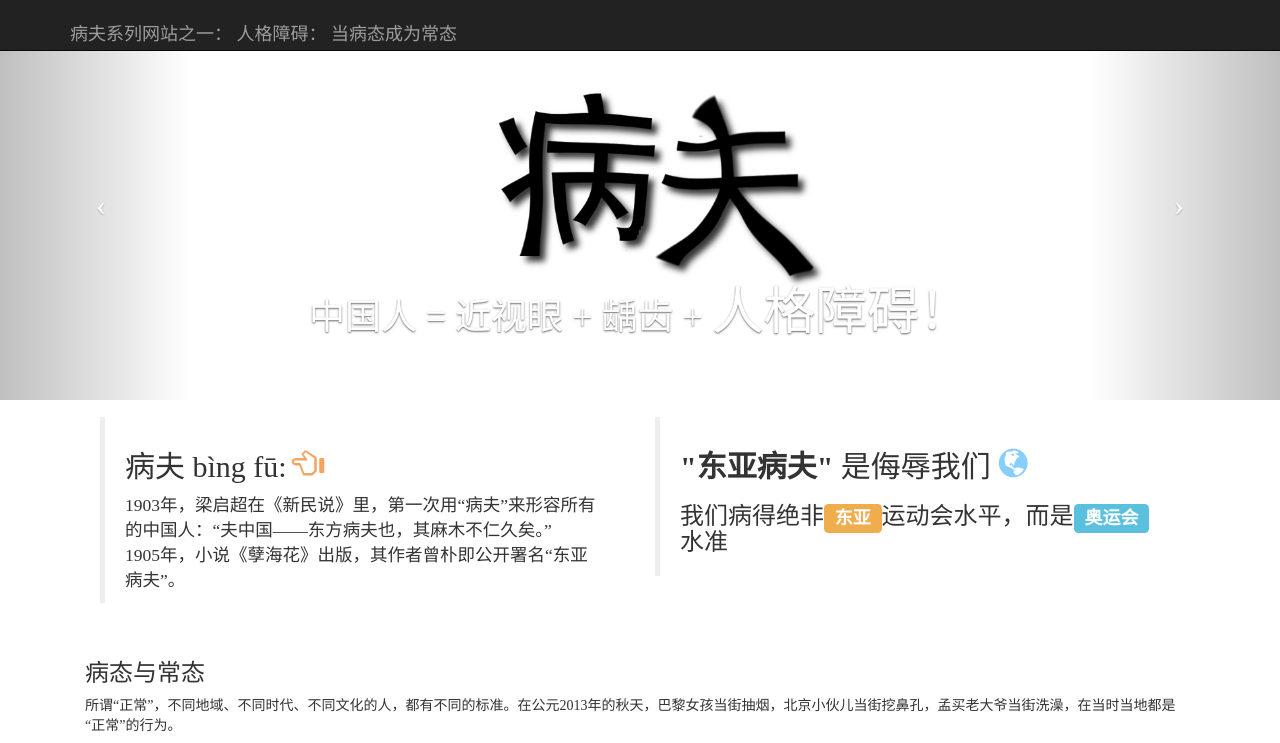
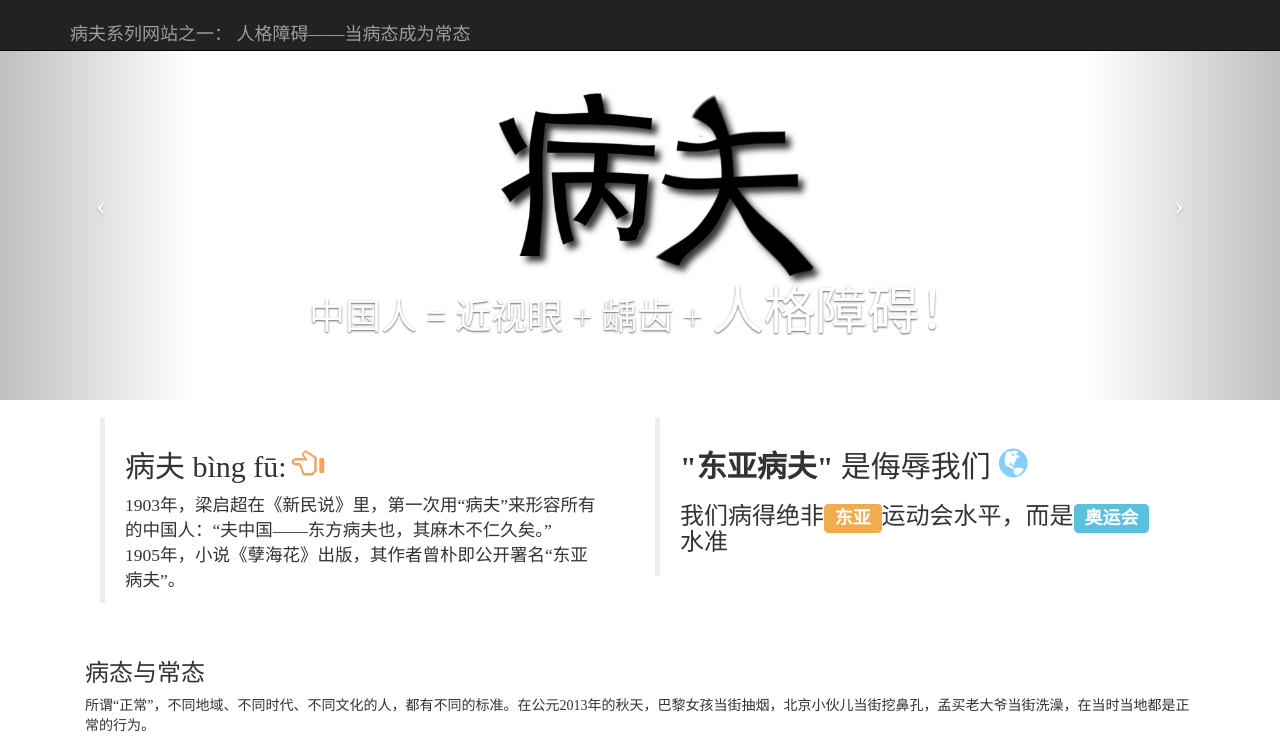
Before and after one commit to bingfu/bingfu, a plain HTML site: page public/index.html in a window 1280 px wide. Shown: the top 743 px of the page. Drawn offline with nearby package versions, Linux system fonts and the light colour scheme.

Commit message:
index.html edit from bingfu_org account

```diff
--- a/public/index.html
+++ b/public/index.html
@@ -26,7 +26,7 @@
             <span class="icon-bar"></span>
             <span class="icon-bar"></span>
           </button>
-          <a class="navbar-brand" href="index.html"><h4>病夫系列网站之一： 人格障碍： 当病态成为常态</h4></a>
+          <a class="navbar-brand" href="index.html"><h4>病夫系列网站之一： 人格障碍——当病态成为常态</h4></a>
         </div>
 
         <!-- Collect the nav links, forms, and other content for toggling -->
@@ -108,7 +108,7 @@
       <div class="row section">
         <div class="col-lg-12">
           <h3>病态与常态</h3>
-          <p>所谓“正常”，不同地域、不同时代、不同文化的人，都有不同的标准。在公元2013年的秋天，巴黎女孩当街抽烟，北京小伙儿当街挖鼻孔，孟买老大爷当街洗澡，在当时当地都是“正常”的行为。</p>
+          <p>所谓“正常”，不同地域、不同时代、不同文化的人，都有不同的标准。在公元2013年的秋天，巴黎女孩当街抽烟，北京小伙儿当街挖鼻孔，孟买老大爷当街洗澡，在当时当地都是正常的行为。</p>
           <p>同样，“病态”也是个相对的概念。患者多了，大家见多不怪，病态也就慢慢成了常态了。近视眼和龋齿在中国、肥胖在美国，都是这样的例子。<img src="img/near-sighted-chinese-children.jpg" alt="中国近视儿童" /></p>
           <h3>人格障碍</h3>
           <h5>人格障碍，通俗的说，是一种精神疾病，在中国患者甚众。尤其以<div class="label label-warning">自恋人格障碍</div>和<div class="label label-warning">边缘性人格障碍</div>最为常见。因为心理健康的知识不够普及，患者往往只被称作“个性强”、“性情中人”、“强势”，等等。</h5>
```
